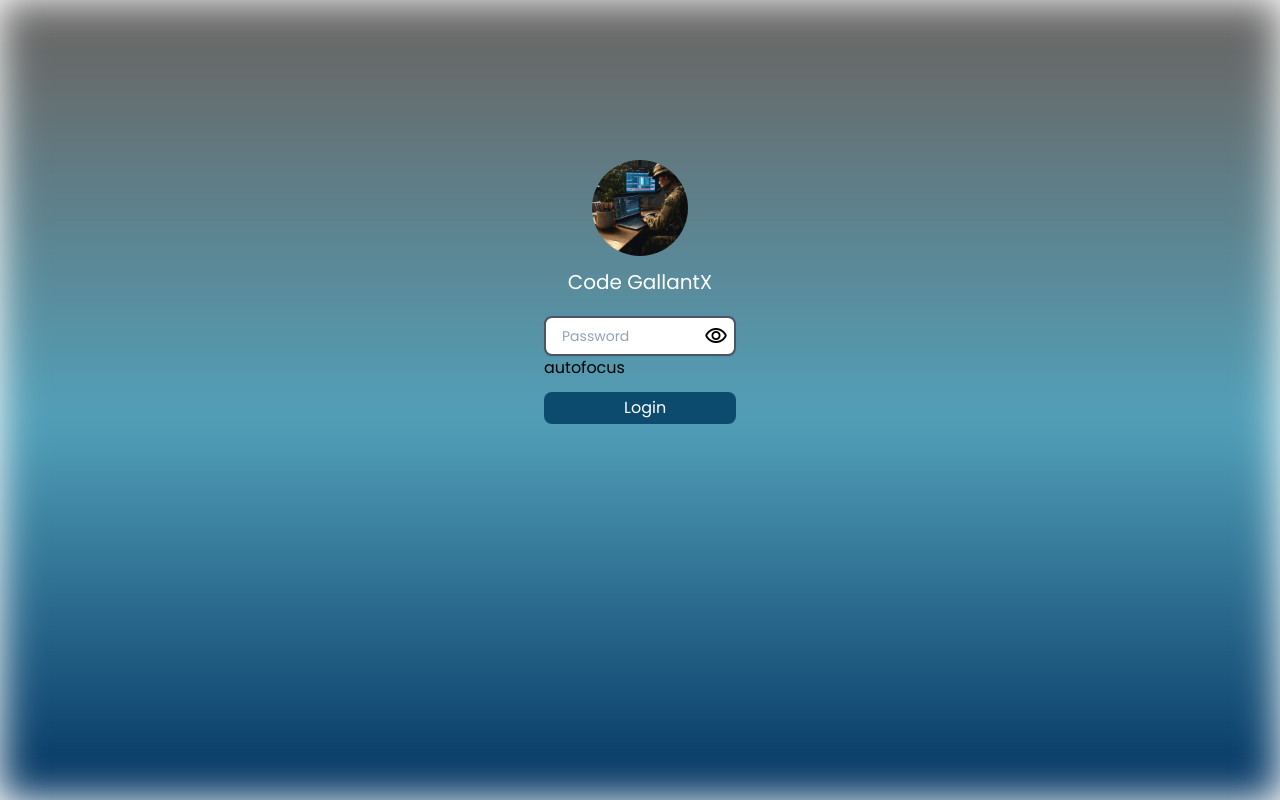
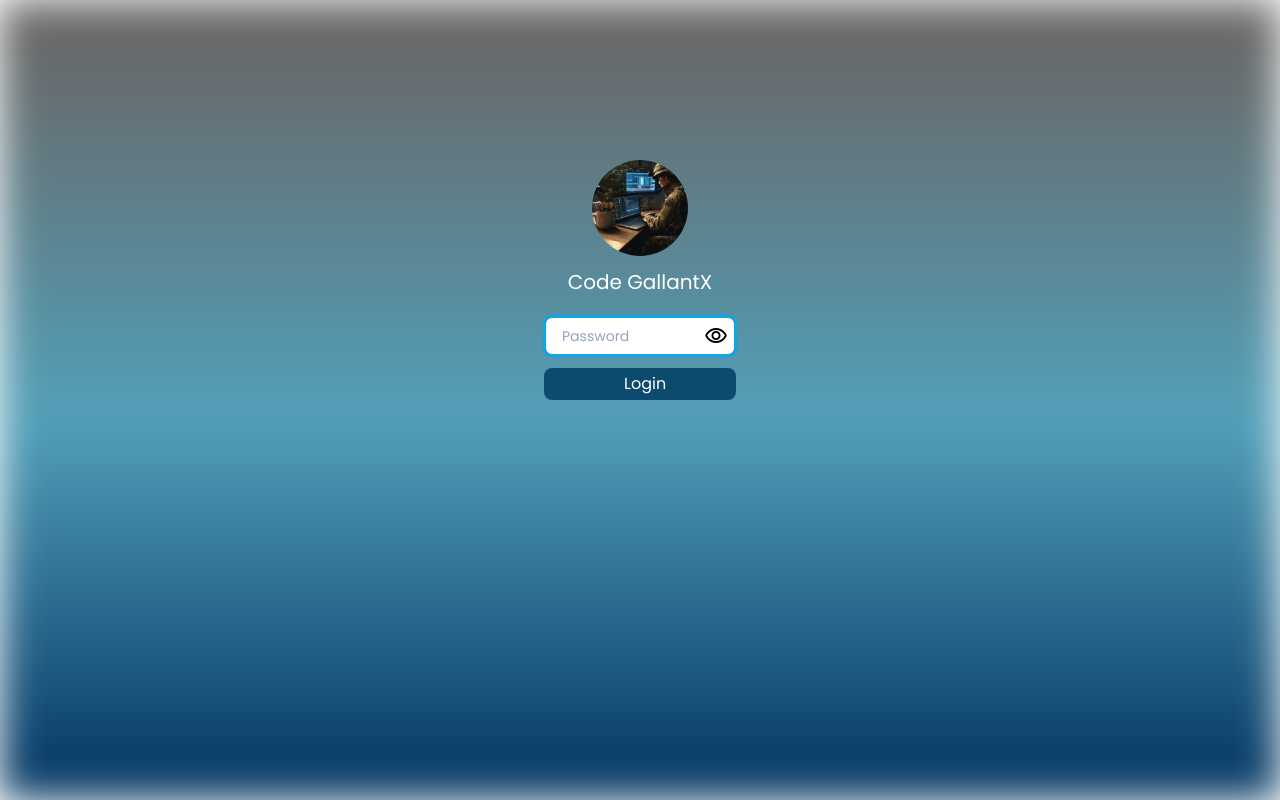
Before and after one commit to CodeGallantX/Zorin-PC, a website: page src/index.html in a window 1280 px wide. Shown: the part 800-1600 px from the top of the page. Drawn offline with nearby package versions, Linux system fonts and the light colour scheme.

Commit message:
autofocused the login field

```diff
--- a/src/index.html
+++ b/src/index.html
@@ -27,8 +27,8 @@
                 <input class="mt-2 px-3 py-2 bg-white shadow-sm placeholder-slate-400 w-48 border-2 border-solid rounded-lg indent-1 border-gray-600 placeholder:indent-1 focus:outline-none focus:border-sky-500 focus:ring-sky-500 block sm:text-sm focus:ring-1"
                        type="password"
                        id="password"
-                       placeholder="Password">
-                       autofocus
+                       placeholder="Password"
+                       autofocus>
                 <span id="showPassword" class="material-symbols-rounded absolute inset-y-0 right-0 flex items-center pr-2 cursor-pointer mt-4" onclick="togglePasswordVisibility()">
                     visibility
                 </span>
```
